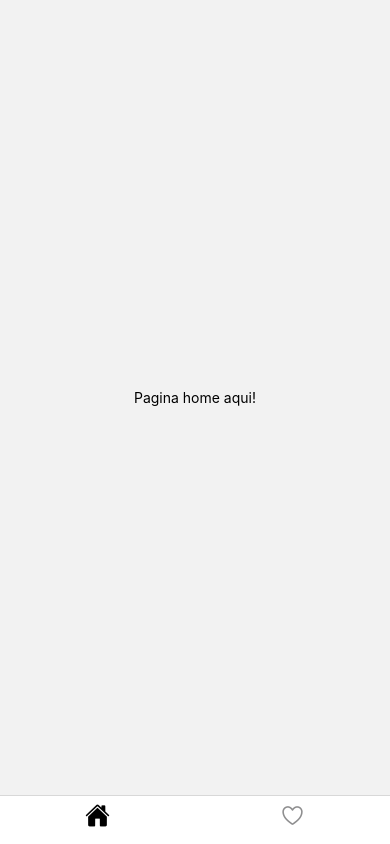
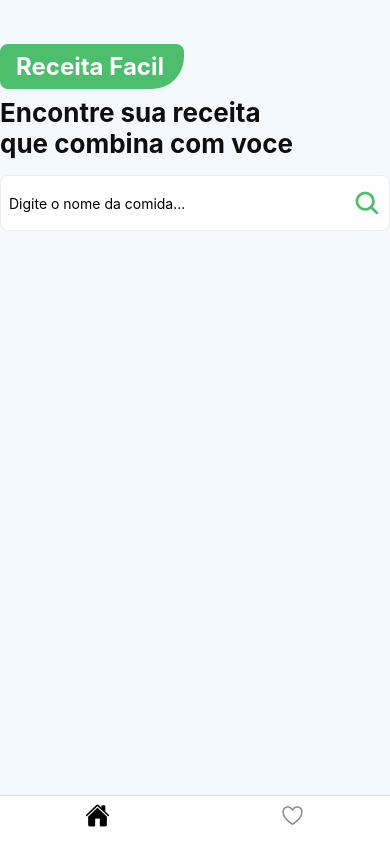
Before and after one commit to lm-fp/RN_Receitas, a React Native app: screen /Home in a window 390 px wide. Built offline with nearby package versions, Linux system fonts and the light colour scheme.

Commit message:
feat: create logo and input

```diff
--- /dev/null
+++ b/src/components/logo/index.js
@@ -0,0 +1,30 @@
+import { View, Text, StyleSheet } from "react-native";
+
+export function Logo() {
+  return (
+    <View style={styles.logoArea}>
+      <Text style={styles.textArea}>Receita Facil</Text>
+    </View>
+  )
+}
+
+const styles = StyleSheet.create({
+    logoArea:{
+        backgroundColor: "#4cbe6c",
+        alignSelf: "flex-start",
+        padding: 8,
+        paddingLeft: 16,
+        paddingRight: 20,
+        borderTopRightRadius: 8,
+        borderTopLeftRadius: 8,
+        borderBottomLeftRadius: 8,
+        borderBottomRightRadius: 32,
+        marginBottom: 8,
+        marginTop: 8,
+    },
+    textArea:{
+        color: "#fff",
+        fontSize: 24,
+        fontWeight: "bold",
+    }
+});
--- a/src/pages/home/index.js
+++ b/src/pages/home/index.js
@@ -1,9 +1,32 @@
-import { View, Text, StyleSheet, SafeAreaView } from "react-native";
+import {
+  View,
+  Text,
+  StyleSheet,
+  SafeAreaView,
+  TextInput,
+  TouchableOpacity,
+} from "react-native";
+import { Logo } from "../../components/logo";
+
+import { Ionicons } from "@expo/vector-icons";
 
 export default function Home() {
   return (
     <SafeAreaView style={styles.container}>
-      <Text>Pagina home aqui!</Text>
+      <Logo />
+      <Text style={styles.title}>Encontre sua receita</Text>
+      <Text style={styles.title}>que combina com voce</Text>
+
+      <View style={styles.form}>
+        <TextInput
+          placeholder="Digite o nome da comida..."
+          style={styles.input}
+        />
+        <TouchableOpacity>
+          <Ionicons name="search" size={28} color="#4cbe6c" />
+        </TouchableOpacity>
+      </View>
+
     </SafeAreaView>
   );
 }
@@ -11,7 +34,33 @@
 const styles = StyleSheet.create({
   container: {
     flex: 1,
+    backgroundColor: "#f3f9ff",
+    paddingTop: 36,
+    paddingStart: 14,
+    paddingEnd: 14,
+  },
+  title: {
+    fontSize: 26,
+    fontWeight: "bold",
+    color: "#0e0e0e",
+  },
+  form: {
+    backgroundColor: "#fff",
+    width: "100%",
+    borderRadius: 8,
+    marginTop: 16,
+    marginBottom: 16,
+    borderWidth: 1,
+    borderColor: "#ececec",
+    paddingLeft: 8,
+    paddingRight: 8,
+    flexDirection: "row",
     alignItems: "center",
-    justifyContent: "center",
+    justifyContent: "space-between",
   },
+  input:{
+     width: "90%",
+     maxWidth: "90%",
+     height: 54,
+  }
 });
```
